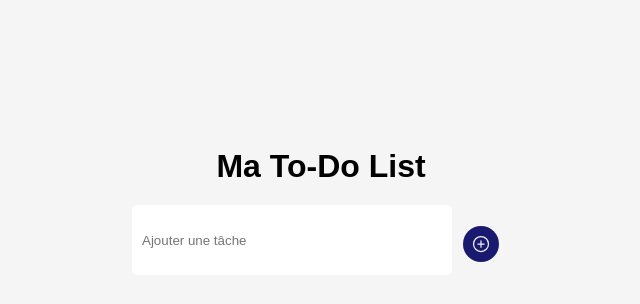
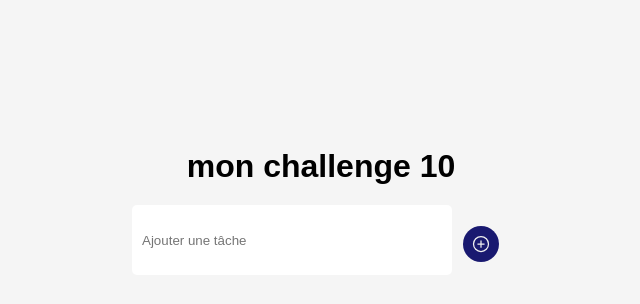
Before and after one commit to ghaoul/challenge10, a plain HTML site: page index.html in a window 1280 px wide. Shown: the part 186-490 px from the top of the page, without its empty margins (319-959 px from the left). Drawn offline with nearby package versions, Linux system fonts and the light colour scheme.

Commit message:
Update2 index.html

```diff
--- a/index.html
+++ b/index.html
@@ -5,12 +5,12 @@
     <meta http-equiv="X-UA-Compatible" content="IE=edge">
     <meta name="viewport" content="width=device-width, initial-scale=1.0">
     <link rel="stylesheet" href="style.css">
-    <title>Document</title>
+    <title>Document Oularbi Ghania</title>
 </head>
 <body>
 
 
-    <h1>Ma To-Do List</h1>
+    <h1>mon challenge 10</h1>
     <div class="container">
 
        <div class="champs">
```
